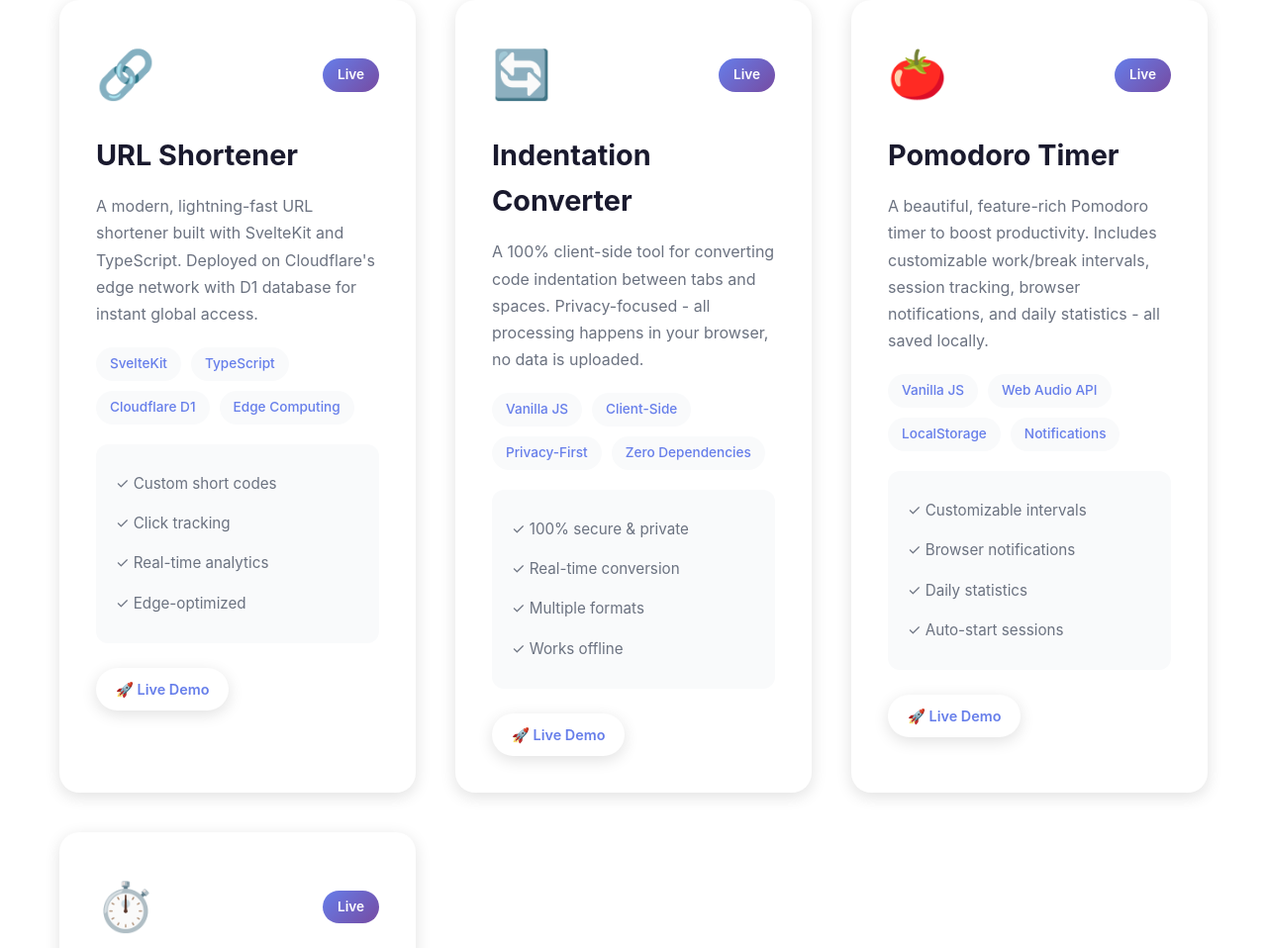
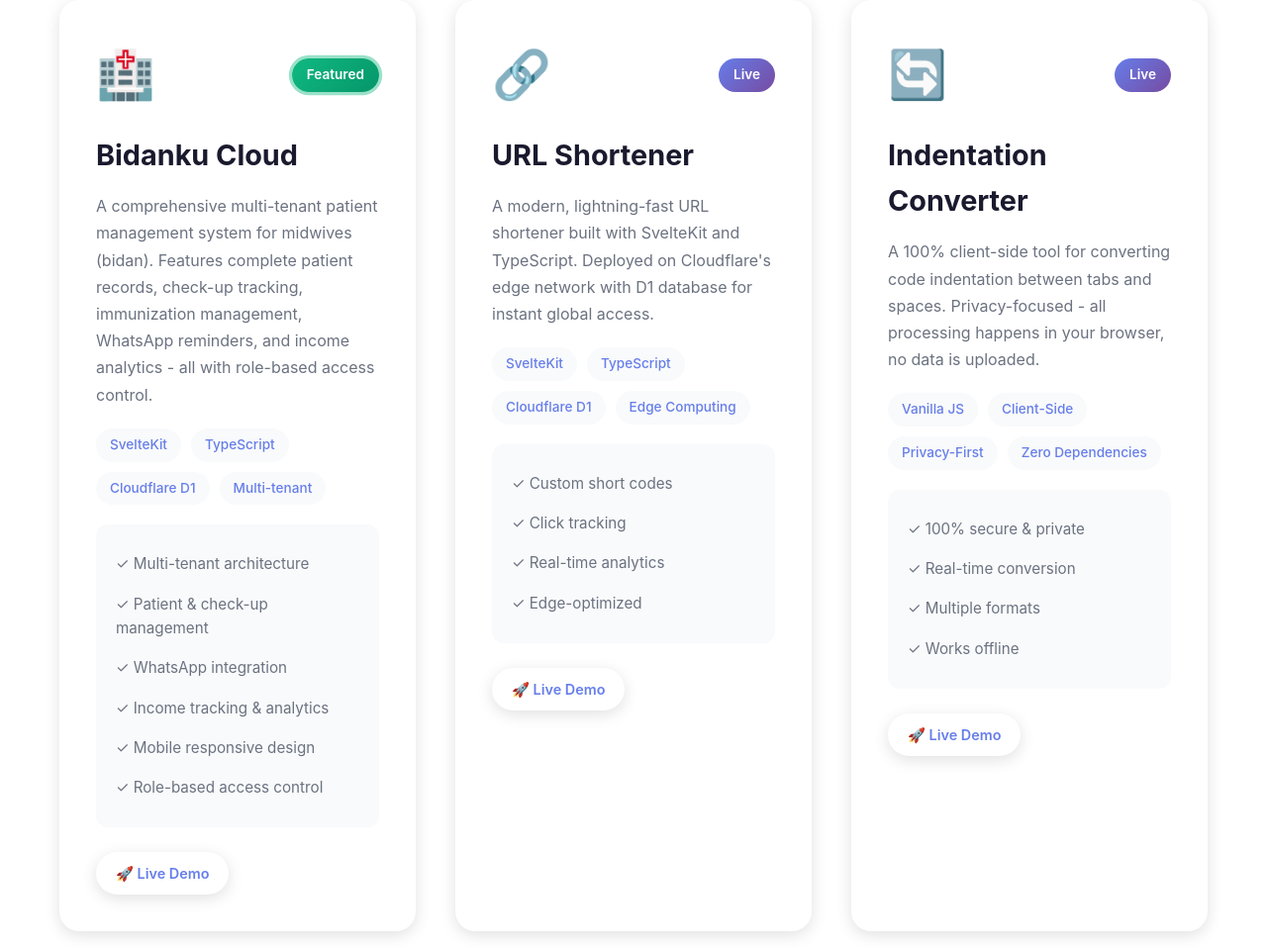
Before and after one commit to faizalmuzakki/dev-profile, a website: page index.html in a window 1280 px wide. Shown: the part 1440-2398 px from the top of the page at 99% size. Drawn offline with Linux system fonts and the light colour scheme.

Commit message:
feat: add bidanku project

```diff
--- a/index.html
+++ b/index.html
@@ -7,8 +7,8 @@
     <!-- Primary Meta Tags -->
     <title>Faizal Khilmi Muzakki - Full Stack Developer | Modern Web Applications</title>
     <meta name="title" content="Faizal Khilmi Muzakki - Full Stack Developer | Modern Web Applications">
-    <meta name="description" content="Full Stack Developer specializing in SvelteKit, TypeScript, and Cloudflare. Building modern web applications including URL shorteners, productivity tools, and developer utilities. Available for freelance projects.">
-    <meta name="keywords" content="full stack developer, web developer, SvelteKit, TypeScript, Cloudflare, JavaScript, Node.js, freelance developer, portfolio, URL shortener, pomodoro timer, indentation converter, game reset timer, CS2 timer, Valorant timer, web applications">
+    <meta name="description" content="Full Stack Developer specializing in SvelteKit, TypeScript, and Cloudflare. Building modern web applications including multi-tenant patient management systems, URL shorteners, productivity tools, and developer utilities. Available for freelance projects.">
+    <meta name="keywords" content="full stack developer, web developer, SvelteKit, TypeScript, Cloudflare, JavaScript, Node.js, freelance developer, portfolio, patient management system, multi-tenant, healthcare software, URL shortener, pomodoro timer, indentation converter, game reset timer, CS2 timer, Valorant timer, web applications">
     <meta name="author" content="Faizal Khilmi Muzakki">
     <meta name="robots" content="index, follow">
     <link rel="canonical" href="https://solork.dev/">
@@ -17,7 +17,7 @@
     <meta property="og:type" content="website">
     <meta property="og:url" content="https://solork.dev/">
     <meta property="og:title" content="Faizal Khilmi Muzakki - Full Stack Developer | Modern Web Applications">
-    <meta property="og:description" content="Full Stack Developer specializing in SvelteKit, TypeScript, and Cloudflare. Building modern web applications including URL shorteners, productivity tools, and developer utilities.">
+    <meta property="og:description" content="Full Stack Developer specializing in SvelteKit, TypeScript, and Cloudflare. Building modern web applications including multi-tenant patient management systems, URL shorteners, productivity tools, and developer utilities.">
     <meta property="og:image" content="https://solork.dev/og-image.jpg">
     <meta property="og:site_name" content="Faizal Khilmi Muzakki Portfolio">
 
@@ -25,7 +25,7 @@
     <meta property="twitter:card" content="summary_large_image">
     <meta property="twitter:url" content="https://solork.dev/">
     <meta property="twitter:title" content="Faizal Khilmi Muzakki - Full Stack Developer | Modern Web Applications">
-    <meta property="twitter:description" content="Full Stack Developer specializing in SvelteKit, TypeScript, and Cloudflare. Building modern web applications including URL shorteners, productivity tools, and developer utilities.">
+    <meta property="twitter:description" content="Full Stack Developer specializing in SvelteKit, TypeScript, and Cloudflare. Building modern web applications including multi-tenant patient management systems, URL shorteners, productivity tools, and developer utilities.">
     <meta property="twitter:image" content="https://solork.dev/twitter-image.jpg">
 
     <!-- Favicon -->
@@ -124,6 +124,38 @@
         <div class="container">
             <h2>Featured Projects</h2>
             <div class="projects-grid">
+                <!-- Bidanku Cloud -->
+                <article class="project-card">
+                    <div class="project-header">
+                        <div class="project-icon" aria-hidden="true">🏥</div>
+                        <div class="project-status featured">Featured</div>
+                    </div>
+                    <h3>Bidanku Cloud</h3>
+                    <p class="project-description">
+                        A comprehensive multi-tenant patient management system for midwives (bidan). Features complete patient records,
+                        check-up tracking, immunization management, WhatsApp reminders, and income analytics - all with role-based access control.
+                    </p>
+                    <div class="project-tags">
+                        <span class="tag">SvelteKit</span>
+                        <span class="tag">TypeScript</span>
+                        <span class="tag">Cloudflare D1</span>
+                        <span class="tag">Multi-tenant</span>
+                    </div>
+                    <div class="project-features">
+                        <div class="feature">✓ Multi-tenant architecture</div>
+                        <div class="feature">✓ Patient & check-up management</div>
+                        <div class="feature">✓ WhatsApp integration</div>
+                        <div class="feature">✓ Income tracking & analytics</div>
+                        <div class="feature">✓ Mobile responsive design</div>
+                        <div class="feature">✓ Role-based access control</div>
+                    </div>
+                    <div class="project-links">
+                        <a href="https://bidanku.solork.dev" class="btn btn-small btn-primary" target="_blank" rel="noopener noreferrer" aria-label="View Bidanku Cloud live demo">
+                            🚀 Live Demo
+                        </a>
+                    </div>
+                </article>
+
                 <!-- URL Shortener -->
                 <article class="project-card">
                     <div class="project-header">
--- a/styles.css
+++ b/styles.css
@@ -260,6 +260,20 @@
     font-weight: 600;
 }
 
+.project-status.featured {
+    background: linear-gradient(135deg, #10b981 0%, #059669 100%);
+    animation: pulse-featured 2s ease-in-out infinite;
+}
+
+@keyframes pulse-featured {
+    0%, 100% {
+        box-shadow: 0 0 0 0 rgba(16, 185, 129, 0.7);
+    }
+    50% {
+        box-shadow: 0 0 0 8px rgba(16, 185, 129, 0);
+    }
+}
+
 .project-card h3 {
     font-size: 1.8rem;
     margin-bottom: 15px;
```
Also changed, not shown: sitemap.xml (+10 -4 lines).
